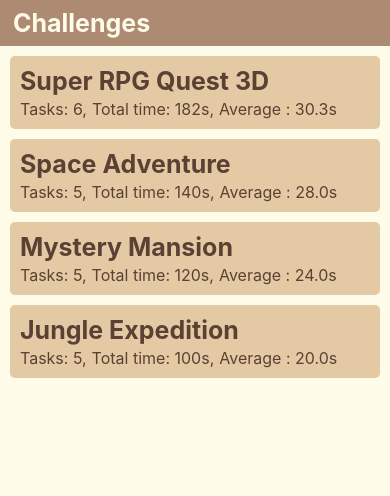
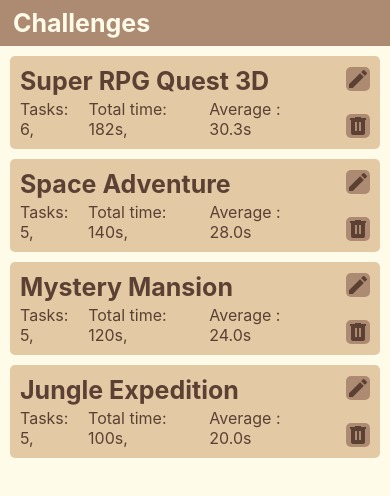
Before and after one commit to khemachat-sittiritkawin/2025MD-Take_Home, a React Native app: screen /Home in a window 390 px wide. Shown: the top 496 px of the page. Built offline with nearby package versions, Linux system fonts and the light colour scheme.

Commit message:
add buttons to the items inside home screen

```diff
--- a/App.tsx
+++ b/App.tsx
@@ -2,7 +2,6 @@ import { HomeScreen } from "./screens/HomeScreen";
 import { TaskChallengeScreen, TaskChallengeScreenProps } from "./screens/TaskChallengeScreen";
 import { createNativeStackNavigator } from "@react-navigation/native-stack";
 import { NavigationContainer } from "@react-navigation/native";
-import { ChallengeData } from "./utils";
 
 export type RootStackParamList = {
     Home: undefined;
--- a/components/ChallengeItem.tsx
+++ b/components/ChallengeItem.tsx
@@ -1,28 +1,57 @@
 import { useNavigation } from "@react-navigation/native";
-import { View, Text, StatusBar, SafeAreaView, TouchableOpacity, StyleSheet } from "react-native";
+import { View, Text, TouchableOpacity, StyleSheet } from "react-native";
 import { RootStackParamList } from "../App";
 import { NativeStackScreenProps } from "@react-navigation/native-stack";
-import { ChallengeData, TaskData } from "../utils";
+import { ChallengeData } from "../utils";
+import MaterialIcons from '@expo/vector-icons/MaterialIcons';
+import MaterialCommunityIcons from '@expo/vector-icons/MaterialCommunityIcons';
 
-
-
-export function ChallengeItem(props: {data: ChallengeData}) {
+export function ChallengeItem(props: { data: ChallengeData, onPress: () => void, selected: boolean }) {
     let nav = useNavigation<NativeStackScreenProps<RootStackParamList>["navigation"]>();
 
-    return (<TouchableOpacity style={styles.button}
-        onPress={() => nav.navigate("Challenge", { challenge: props.data })}
+    return (<View style={styles.container}>
+        <TouchableOpacity style={[styles.button, props.selected ? { borderWidth: 4, padding: 10 - 4, borderColor: '#5C4033' } : {}]}
+            onPress={props.onPress}
         >
+            <View style={{ flex: 1 }}>
                 <Text style={styles.text}>{props.data.title}</Text>
                 <View style={{ marginTop: 3, flexDirection: 'row' }}>
                     <Text style={styles.infoText}>Tasks: {props.data.tasks.length},</Text>
                     <Text style={styles.infoText}>Total time: {props.data.calculateTotalTime()}s,</Text>
                     <Text style={styles.infoText}>Average : {props.data.calculateAverageTime().toFixed(1)}s</Text>
                 </View>
-    </TouchableOpacity>);
+            </View>
+        </TouchableOpacity>
+
+        <View style={{ marginHorizontal: 10, justifyContent: 'space-around' }}>
+            <TouchableOpacity style={{ backgroundColor: '#AD8B73', borderRadius: 5}}>
+                <MaterialIcons name="edit" size={24} color="#5C4033" />
+            </TouchableOpacity>
+            <TouchableOpacity style={{ backgroundColor: '#AD8B73', borderRadius: 5 }}>
+                <MaterialCommunityIcons name="trash-can" size={24} color="#5C4033" />
+            </TouchableOpacity>
+        </View>
+    </View>);
 }
 
 const styles = StyleSheet.create({
-    button: { backgroundColor: '#E3CAA5', padding: 10, borderRadius: 5, marginBottom: 10 },
+    container: {
+        backgroundColor: '#E3CAA5',
+        // padding: 10,
+        borderRadius: 5,
+        marginBottom: 10,
+        flexDirection: 'row',
+        flex: 1,
+
+    },
+    button: {
+        //backgroundColor: 'green',
+        paddingRight: 'auto',
+        flexDirection: 'row',
+        padding: 10,
+        borderRadius: 5,
+        flex: 1,
+    },
     text: { fontSize: 25, fontWeight: 'bold', color: '#5C4033' }, // Darker brown for better contrast
-    infoText: { color: '#5C4033', fontSize: 16, marginRight: 5},
+    infoText: { color: '#5C4033', fontSize: 16, marginRight: 5 },
 });
--- a/components/TimeDisplayer.tsx
+++ b/components/TimeDisplayer.tsx
@@ -1,6 +1,4 @@
-import { ScrollView, StatusBar, StyleSheet, Text, TouchableOpacity, View } from 'react-native';
-import Checkbox from 'expo-checkbox';
-import { useState } from 'react';
+import { StyleSheet, Text, View } from 'react-native';
 
 interface TimeDisplayerProps {
     seconds: number,
--- a/package.json
+++ b/package.json
@@ -10,6 +10,7 @@
     "web": "expo start --web"
   },
   "dependencies": {
+    "@react-native-async-storage/async-storage": "^2.1.2",
     "@react-navigation/native": "^7.1.6",
     "@react-navigation/native-stack": "^7.3.10",
     "expo": "~52.0.46",
--- a/screens/HomeScreen.tsx
+++ b/screens/HomeScreen.tsx
@@ -1,8 +1,9 @@
-import { View, Text, StatusBar, SafeAreaView, TouchableOpacity, StyleSheet, FlatList } from "react-native";
+import { View, Text, StatusBar, SafeAreaView, StyleSheet, FlatList } from "react-native";
 import { RootStackParamList } from "../App";
 import { NativeStackScreenProps } from "@react-navigation/native-stack";
 import { ChallengeData, TaskData } from "../utils";
 import { ChallengeItem } from "../components/ChallengeItem";
+import { useState } from "react";
 
 const mockChallenges = [
     new ChallengeData("Super RPG Quest 3D", [
@@ -37,6 +38,7 @@ const mockChallenges = [
 ];
 
 export function HomeScreen({ navigation }: NativeStackScreenProps<RootStackParamList>) {
+    const [{ selectionSet, isSelecting }, updateSelectionState] = useState<{selectionSet: Set<ChallengeData>, isSelecting: boolean}>({ selectionSet: new Set(), isSelecting: false });
 
     return (<SafeAreaView style={{ flex: 1, backgroundColor: '#FFFBE9' }}>
         <StatusBar backgroundColor="#E3CAA5" barStyle="dark-content" />
@@ -47,15 +49,35 @@ export function HomeScreen({ navigation }: NativeStackScreenProps<RootStackParam
         <View style={{ margin: 10 }}>
             <FlatList
                 data={mockChallenges}
-                renderItem={info => <ChallengeItem data={info.item}/>}
+                renderItem={info => <ChallengeItem data={info.item}
+                    onPress={() => {
+                        navigation.navigate("Challenge", { challenge: info.item });
+                        // if (!isSelecting) {
+                        //     navigation.navigate("Challenge", { challenge: info.item });
+                        // } else if (selectionSet.has(info.item)) {
+                        //     selectionSet.delete(info.item);
+                        // } else {
+                        //     selectionSet.add(info.item);
+                        // }
+
+                        // updateSelectionState({isSelecting: selectionSet.size > 0, selectionSet});
+                    }}
+                    // onLongPress={() => {
+                    //     selectionSet.add(info.item);
+                    //     updateSelectionState({isSelecting: selectionSet.size > 0, selectionSet});
+                    // }}
+                    selected={selectionSet.has(info.item)}
+                />}
                 keyExtractor={(item, idx) => item.title + idx}
             />
         </View>
+
+
     </SafeAreaView>);
 }
 
 const styles = StyleSheet.create({
     button: { backgroundColor: '#E3CAA5', padding: 10, borderRadius: 5, marginBottom: 10 },
     text: { fontSize: 25, fontWeight: 'bold', color: '#5C4033' }, // Darker brown for better contrast
-    infoText: { color: '#5C4033', fontSize: 16, marginRight: 5},
+    infoText: { color: '#5C4033', fontSize: 16, marginRight: 5 },
 });
--- a/screens/TaskChallengeScreen.tsx
+++ b/screens/TaskChallengeScreen.tsx
@@ -1,9 +1,9 @@
-import { FlatList, Modal, ScrollView, StatusBar, StyleSheet, Text, TouchableOpacity, View, SafeAreaView } from 'react-native';
-import { useEffect, useRef, useState } from 'react';
-import { FontAwesome, FontAwesome6, MaterialIcons } from '@expo/vector-icons';
+import { FlatList, Modal, StatusBar, Text, TouchableOpacity, View, SafeAreaView } from 'react-native';
+import { useEffect, useState } from 'react';
+import { FontAwesome, FontAwesome6 } from '@expo/vector-icons';
 import { TaskItem } from '../components/TaskItem';
 import { TimeDisplayer } from '../components/TimeDisplayer';
-import { ChallengeData, TaskData } from '../utils';
+import { ChallengeData } from '../utils';
 import { NativeStackScreenProps } from '@react-navigation/native-stack';
 import { RootStackParamList } from '../App';
 import { useRoute } from '@react-navigation/native';
@@ -17,20 +17,11 @@ export function TaskChallengeScreen({ navigation }: NativeStackScreenProps<RootS
     const route = useRoute();
     const { challenge } = (route.params as TaskChallengeScreenProps);
 
-    // const tasks: TaskData[] = [
-    //     new TaskData("Collect all coins in Level 1", 10),
-    //     new TaskData("Defeat the first boss", 45),
-    //     new TaskData("Complete the underwater level", 25),
-    //     new TaskData("Find the hidden treasure in Level 3", 1 * 60 + 12),
-    //     new TaskData("Rescue the cat from the tree", 20),
-    //     new TaskData("Kill God", 10),
-    // ];
-
     const [timeTaken, setTimeTaken] = useState(0);
     const [isStarted, setIsStarted] = useState(false);
     const [isRunning, setIsRunning] = useState(false);
     const [isDone, setIsDone] = useState(false);
-    const [taskData, setTaskData] = useState(Array.from(challenge.tasks));
+    const [taskData, setTaskData] = useState(challenge.getTasks());
     const [selectionIndex, setSelectionIndex] = useState(0);
 
     useEffect(() => {
@@ -62,7 +53,7 @@ export function TaskChallengeScreen({ navigation }: NativeStackScreenProps<RootS
         setIsStarted(false);
         setIsRunning(false);
         setIsDone(false);
-        setTaskData(Array.from(challenge.tasks));
+        setTaskData(challenge.getTasks());
         setSelectionIndex(0);
     }
 
--- a/utils.ts
+++ b/utils.ts
@@ -1,4 +1,4 @@
-
+import AsyncStorage from "@react-native-async-storage/async-storage";
 
 export class TaskData {
     title: string;
@@ -37,4 +37,21 @@ export class ChallengeData {
         }
         return this.calculateTotalTime() / this.tasks.length;
     }
+
+    getTasks() {
+        let res = [];
+        for (const t of this.tasks) {
+            res.push(new TaskData(t.title, t.timeLeft))
+        }
+        return res;
+    }
 }
+
+export async function saveChallenges(items: ChallengeData[]) {
+    await AsyncStorage.setItem("CHALLENGES", JSON.stringify(items));
+}
+
+export async function loadChallenges(): Promise<ChallengeData[]> {
+    const items = await AsyncStorage.getItem("CHALLENGES");
+    return items ? JSON.parse(items) : [];
+}
```
Also changed, not shown: 2 other files (tests, documents, lock files or other folders). Lines whose indentation alone changed are shown as unchanged.
